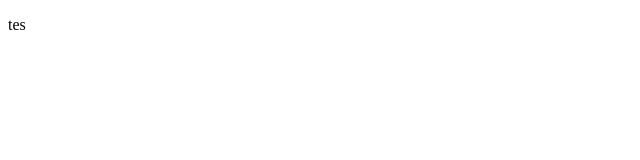
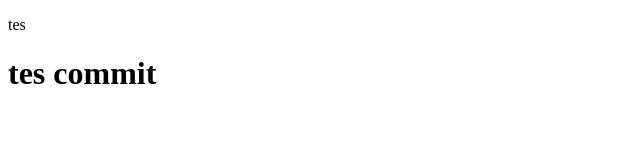
Before and after one commit to rikorandika27/tesa, a plain HTML site: page index.html in a window 1280 px wide. Shown: the whole page, without its empty margins (0-640 px from the left). Drawn offline with Linux system fonts and the light colour scheme.

Commit message:
index.html

```diff
--- a/index.html
+++ b/index.html
@@ -7,5 +7,6 @@
   </head>
   <body>
     <p>tes</p>
+    <h1>tes commit</h1>
   </body>
 </html>
```
